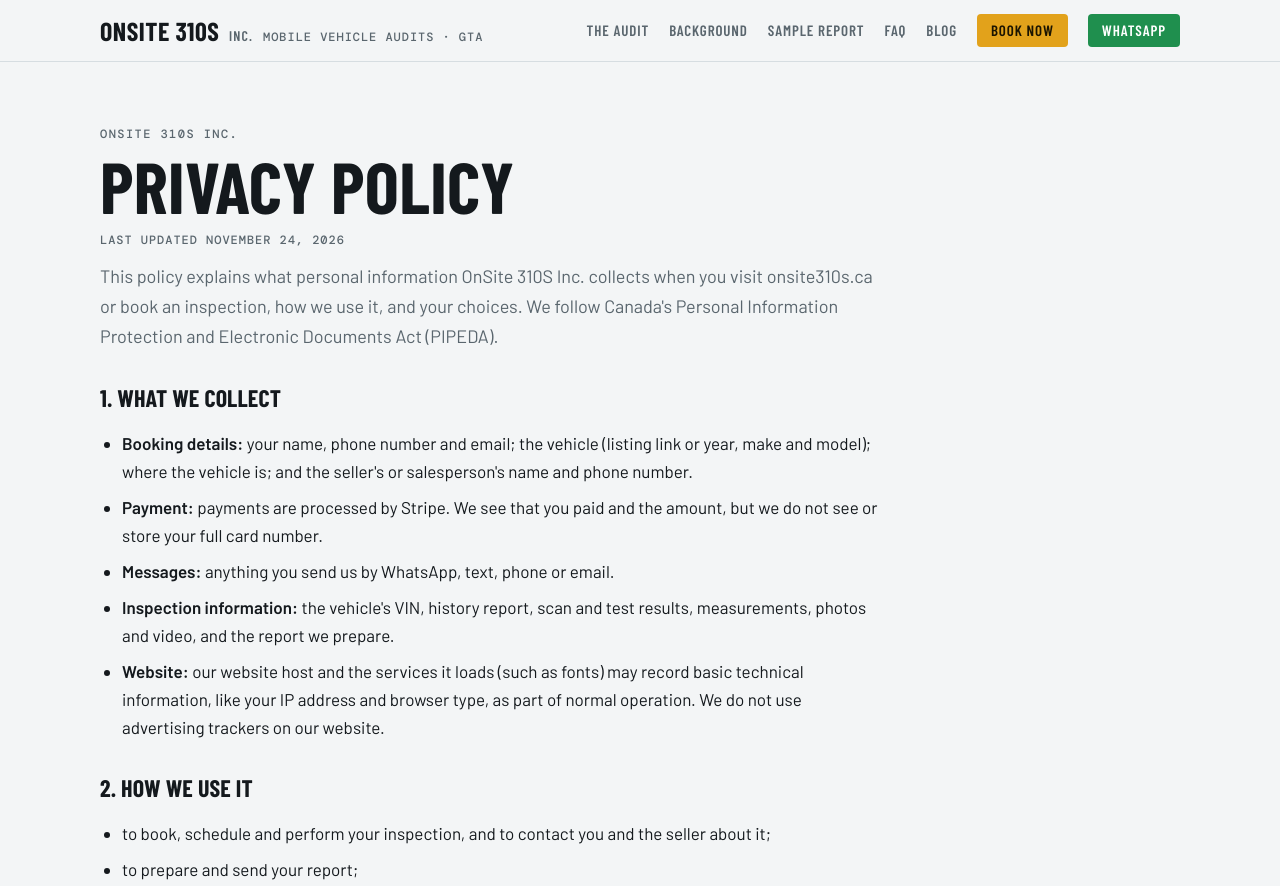
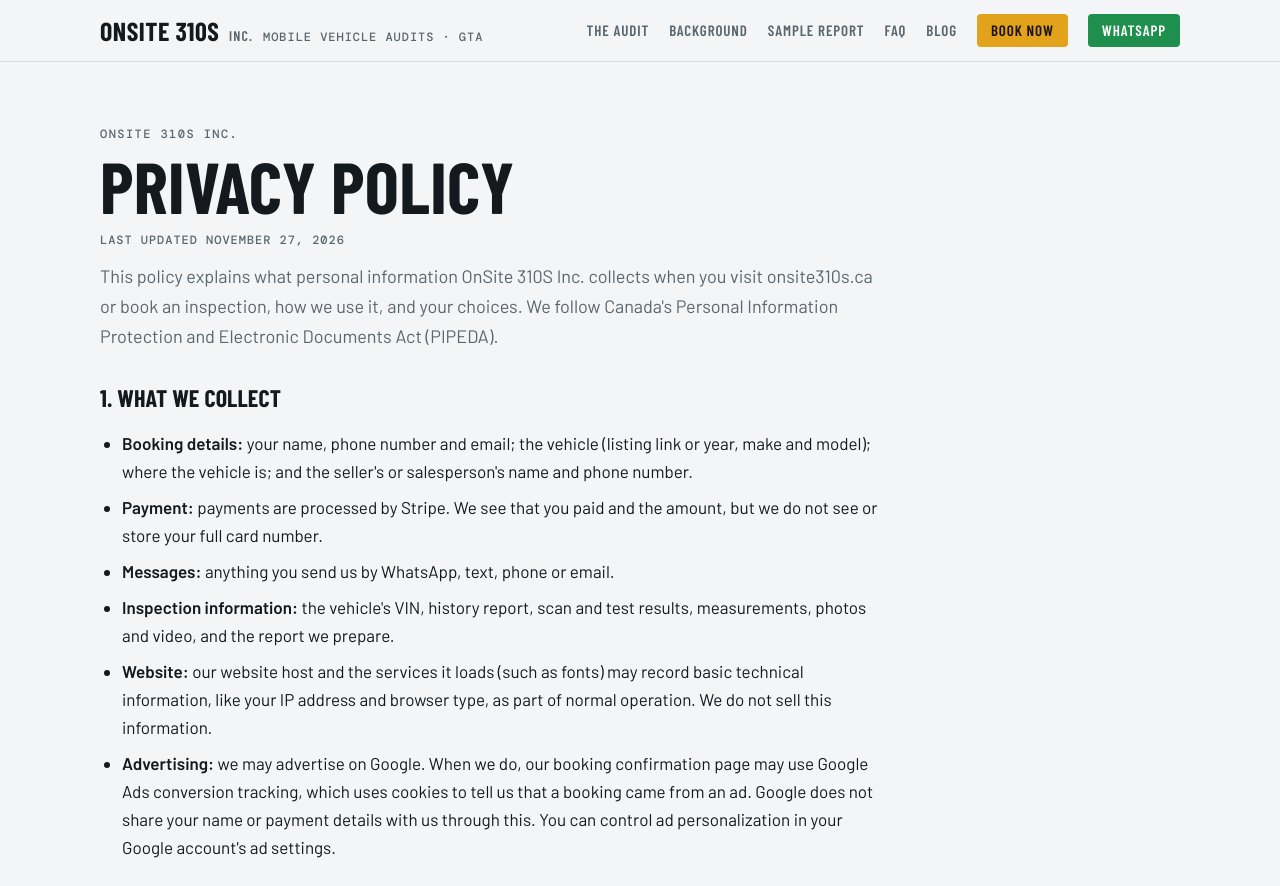
Before and after one commit to onsite310s-bot/onsite310s-site, a plain HTML site: page privacy.html in a window 1280 px wide. Shown: the top 886 px of the page. Drawn offline with nearby package versions, Linux system fonts and the light colour scheme; a web font is replaced by a local one.

Commit message:
Privacy: note on Google Ads conversion tracking

```diff
--- a/privacy.html
+++ b/privacy.html
@@ -383,7 +383,7 @@ details.more summary{cursor:pointer;font:600 14px/1.2 var(--body);color:var(--mu
     <article class="legal">
       <span class="label">OnSite 310S Inc.</span>
       <h1>Privacy Policy</h1>
-      <p class="upd">Last updated November 24, 2026</p>
+      <p class="upd">Last updated November 27, 2026</p>
 <p class="lead">This policy explains what personal information OnSite 310S Inc. collects when you visit onsite310s.ca or book an inspection, how we use it, and your choices. We follow Canada's Personal Information Protection and Electronic Documents Act (PIPEDA).</p>
 
 <h2>1. What we collect</h2>
@@ -392,7 +392,8 @@ details.more summary{cursor:pointer;font:600 14px/1.2 var(--body);color:var(--mu
   <li><b>Payment:</b> payments are processed by Stripe. We see that you paid and the amount, but we do not see or store your full card number.</li>
   <li><b>Messages:</b> anything you send us by WhatsApp, text, phone or email.</li>
   <li><b>Inspection information:</b> the vehicle's VIN, history report, scan and test results, measurements, photos and video, and the report we prepare.</li>
-  <li><b>Website:</b> our website host and the services it loads (such as fonts) may record basic technical information, like your IP address and browser type, as part of normal operation. We do not use advertising trackers on our website.</li>
+  <li><b>Website:</b> our website host and the services it loads (such as fonts) may record basic technical information, like your IP address and browser type, as part of normal operation. We do not sell this information.</li>
+  <li><b>Advertising:</b> we may advertise on Google. When we do, our booking confirmation page may use Google Ads conversion tracking, which uses cookies to tell us that a booking came from an ad. Google does not share your name or payment details with us through this. You can control ad personalization in your Google account's ad settings.</li>
 </ul>
 
 <h2>2. How we use it</h2>
```
